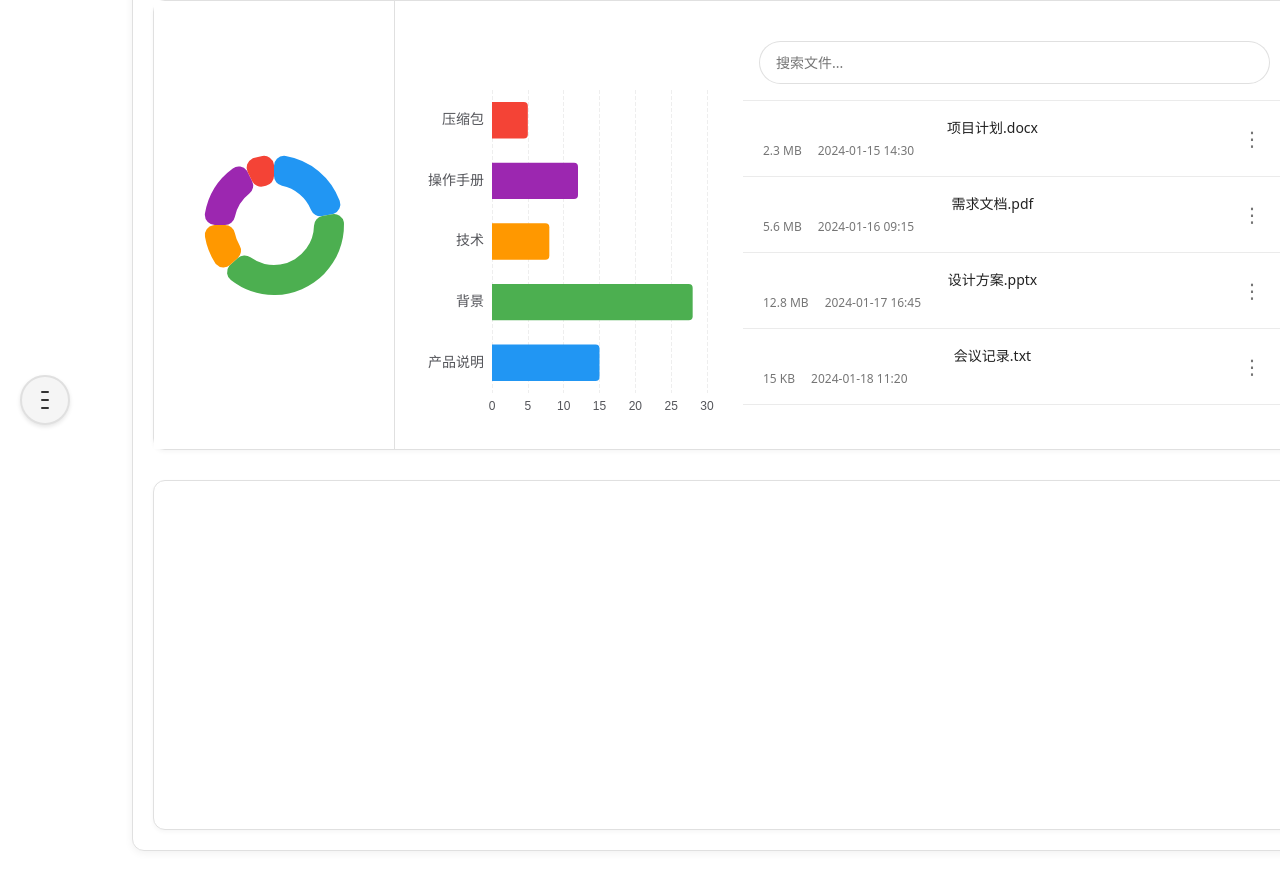
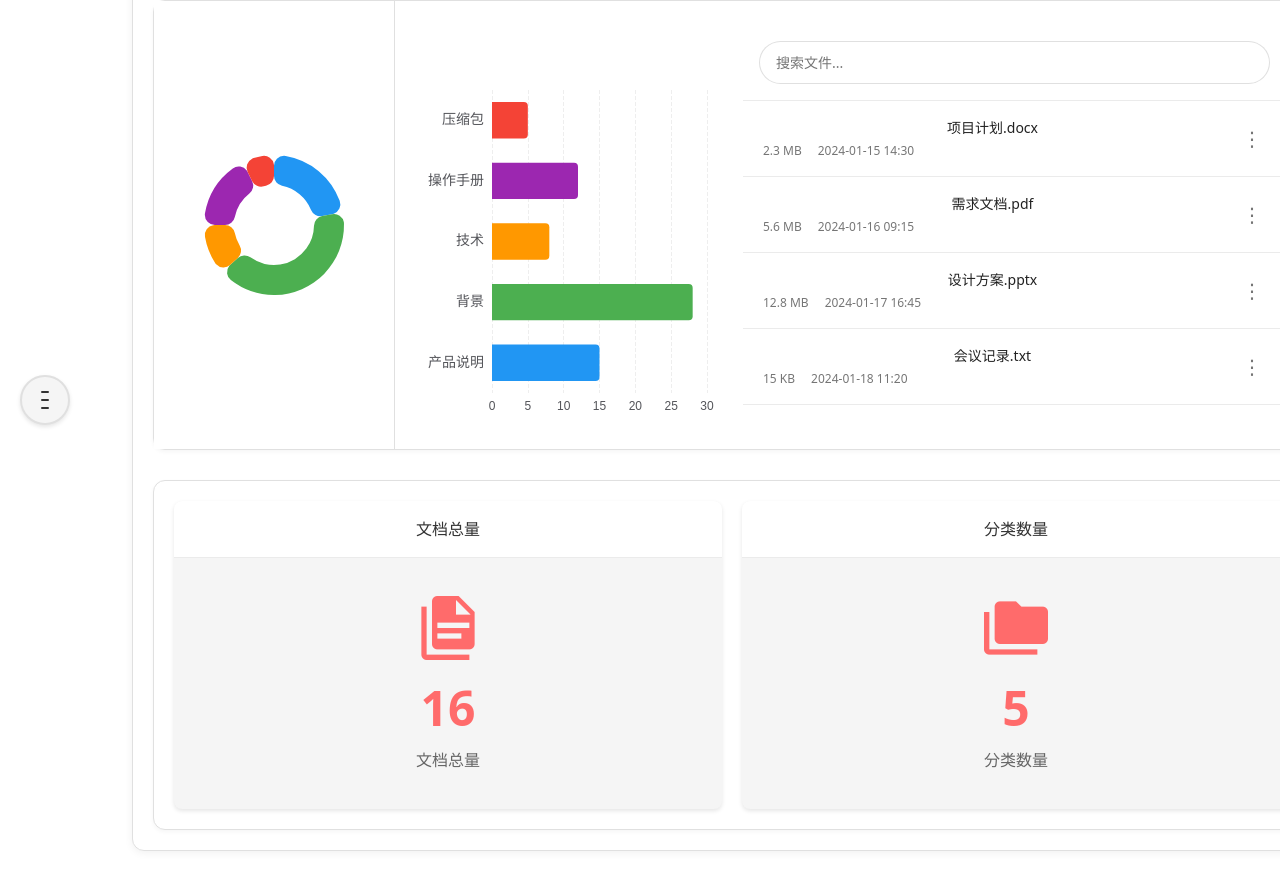
Before and after one commit to lzrnba/DocuReader, a Vue app: page / in a window 1280 px wide. Shown: the top 890 px of the page. Built offline with nearby package versions, Linux system fonts and the light colour scheme.

Commit message:
dashboard开发完成

```diff
--- a/src/views/Dashboard.vue
+++ b/src/views/Dashboard.vue
@@ -61,7 +61,36 @@
 
       <!-- 第二个空的功能框 -->
       <div class="feature-card empty-card">
-        <!-- 空卡片占位符 -->
+        <!-- 水平排列的两个卡片 -->
+        <div class="subcards-container">
+          <!-- 第一个子卡片 -->
+          <div class="subcard">
+            <div class="subcard-header">
+              <h3>文档总量</h3>
+            </div>
+            <div class="subcard-content">
+              <div class="doc-total-display">
+                <v-icon size="64" color="#FF6B6B" class="doc-icon">mdi-file-document-multiple</v-icon>
+                <div class="doc-number">{{ totalDocs }}</div>
+                <div class="doc-label">文档总量</div>
+              </div>
+            </div>
+          </div>
+
+          <!-- 第二个子卡片 -->
+          <div class="subcard">
+            <div class="subcard-header">
+              <h3>分类数量</h3>
+            </div>
+            <div class="subcard-content">
+              <div class="doc-total-display">
+                <v-icon size="64" color="#FF6B6B" class="doc-icon">mdi-folder-multiple</v-icon>
+                <div class="doc-number">{{ totalCategories }}</div>
+                <div class="doc-label">分类数量</div>
+              </div>
+            </div>
+          </div>
+        </div>
       </div>
     </div>
   </div>
@@ -78,6 +107,8 @@ let pieChartInstance = null
 // 条形图引用
 const barChartRef = ref(null)
 let barChartInstance = null
+
+
 
 // 模拟数据：文件夹分类
 const categories = ref([
@@ -313,8 +344,9 @@ const handlePieChartHover = (params) => {
 
 // 处理条形图hover事件
 const handleBarChartHover = (params) => {
-  if (params && params.data) {
-    const category = categories.value.find(cat => cat.name === params.data.name)
+  if (params && params.dataIndex !== undefined) {
+    // 使用dataIndex获取分类，这种方式更可靠
+    const category = categories.value[params.dataIndex]
     if (category) {
       activeCategory.value = category.id
     }
@@ -335,6 +367,21 @@ const handlePieChartMouseOut = () => {
     })
   }
 }
+
+// 计算文档总量
+const totalDocs = computed(() => {
+  let count = 0
+  // 遍历所有分类，计算文件总数
+  Object.values(filesData).forEach(files => {
+    count += files.length
+  })
+  return count
+})
+
+// 计算分类数量
+const totalCategories = computed(() => {
+  return categories.value.length
+})
 
 // 初始化饼图和条形图
 onMounted(() => {
@@ -382,6 +429,9 @@ onMounted(() => {
       }
     })
   }
+
+
+
 })
 
 // 监听饼图数据变化，更新饼图和条形图
@@ -458,6 +508,83 @@ watch(pieChartData, (newData) => {
   justify-content: center;
   align-items: center;
   width: 100%;
+  padding: 20px;
+  box-sizing: border-box;
+}
+
+/* 子卡片容器 */
+.subcards-container {
+  display: flex;
+  gap: 20px;
+  width: 100%;
+  height: 100%;
+}
+
+/* 子卡片样式 */
+.subcard {
+  flex: 1;
+  display: flex;
+  flex-direction: column;
+  background-color: #f5f5f5;
+  border-radius: 8px;
+  box-shadow: 0 2px 4px rgba(0, 0, 0, 0.1);
+  overflow: hidden;
+  transition: all 0.3s ease;
+}
+
+.subcard:hover {
+  box-shadow: 0 4px 12px rgba(0, 0, 0, 0.15);
+}
+
+/* 子卡片头部 */
+.subcard-header {
+  padding: 16px;
+  background-color: #fff;
+  border-bottom: 1px solid rgba(0, 0, 0, 0.08);
+}
+
+.subcard-header h3 {
+  margin: 0;
+  font-size: 16px;
+  font-weight: 500;
+  color: var(--light-text);
+}
+
+/* 子卡片内容 */
+.subcard-content {
+  flex: 1;
+  padding: 16px;
+  display: flex;
+  align-items: center;
+  justify-content: center;
+  color: var(--light-text);
+  font-size: 14px;
+}
+
+/* 文档总量数字卡片样式 */
+.doc-total-display {
+  display: flex;
+  flex-direction: column;
+  align-items: center;
+  justify-content: center;
+  height: 200px;
+  text-align: center;
+}
+
+.doc-icon {
+  margin-bottom: 12px;
+}
+
+.doc-number {
+  font-size: 48px;
+  font-weight: bold;
+  color: #FF6B6B;
+  margin-bottom: 4px;
+}
+
+.doc-label {
+  font-size: 16px;
+  color: #666;
 }
 
 /* 左侧分组器 */
```
